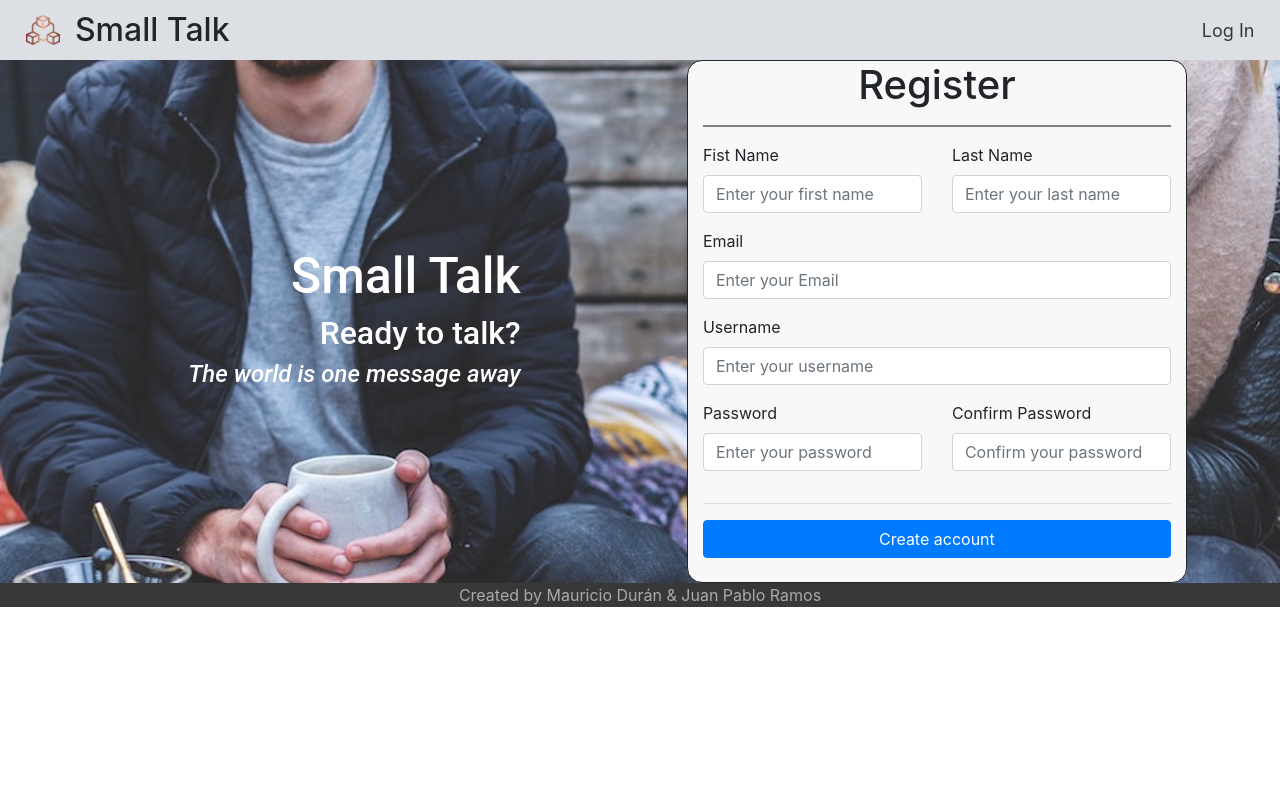
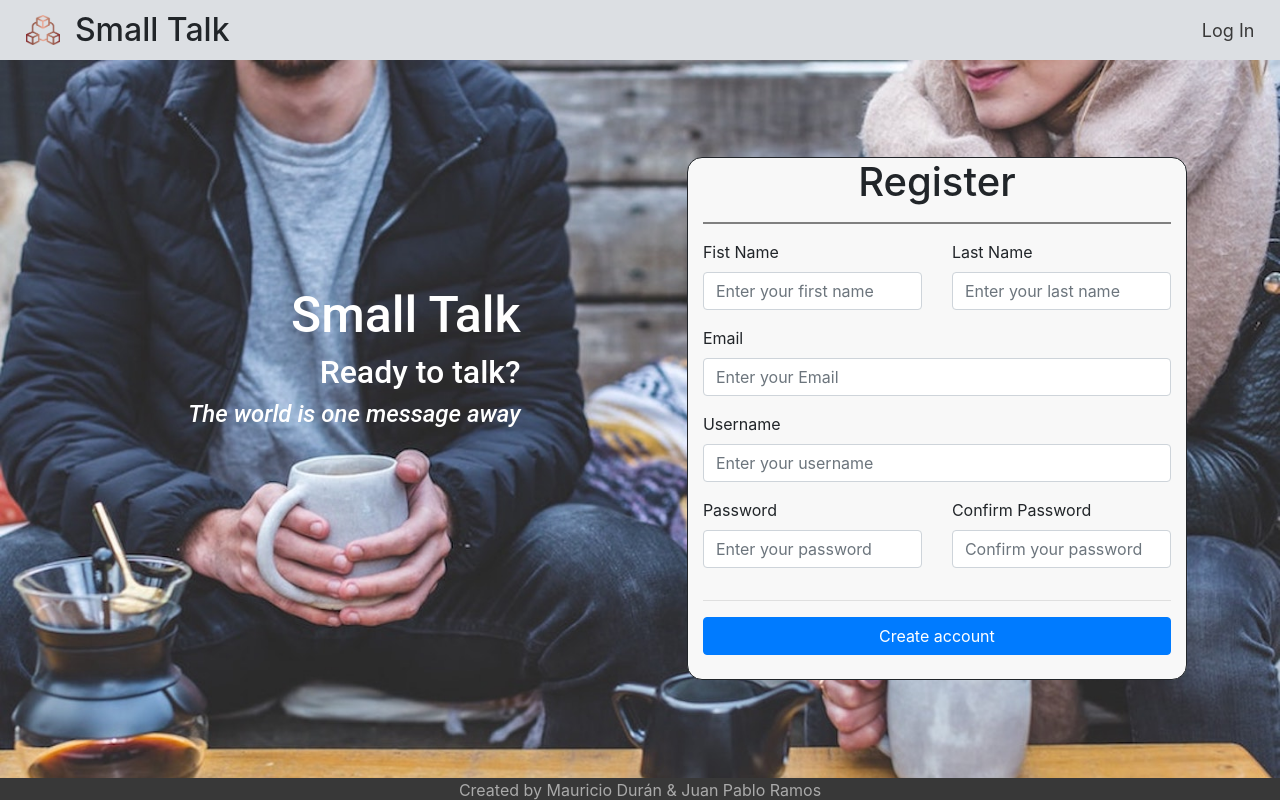
Before and after one commit to mauduran/Live-Chat-App, a React (Create React App) app: page / in a window 1280 px wide. Built offline with nearby package versions, Linux system fonts and the light colour scheme.

Commit message:
Set size for content div

```diff
--- a/src/styles/index.css
+++ b/src/styles/index.css
@@ -11,3 +11,9 @@ code {
   font-family: source-code-pro, Menlo, Monaco, Consolas, 'Courier New',
     monospace;
 }
+
+
+#content{
+  width: 100%;
+  height: calc(100vh - 60px) ;
+}
```
